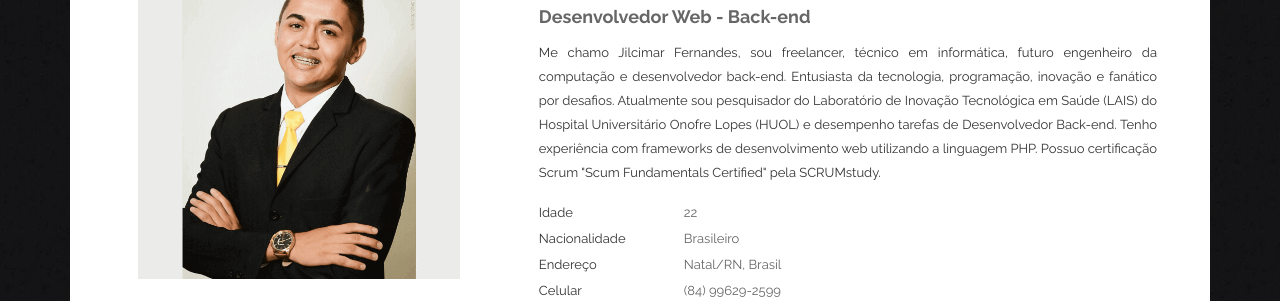
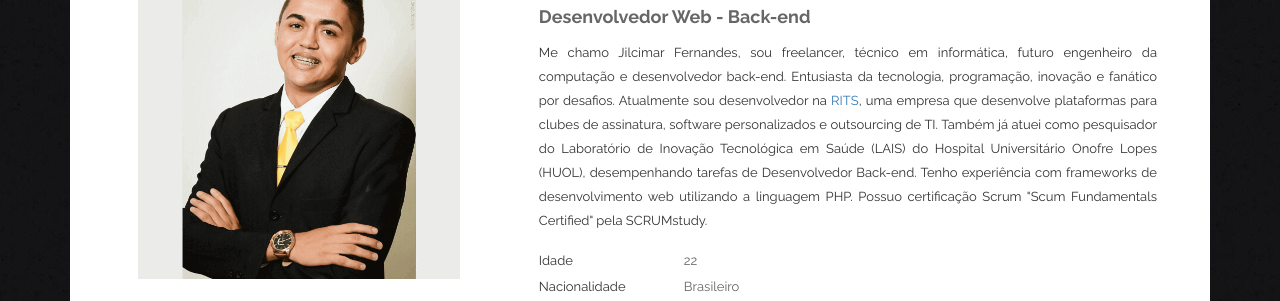
Before and after one commit to jilcimar/jilcimar.github.io, a plain HTML site: page index.html in a window 1280 px wide. Shown: the part 223-524 px from the top of the page. Drawn offline with Linux system fonts and the light colour scheme; some packages are replaced by stand-ins of ours.

Commit message:
atualizando a descrição

```diff
--- a/index.html
+++ b/index.html
@@ -127,8 +127,10 @@
                                 <h4>Desenvolvedor Web - Back-end</h4>
                                 <p style="text-align:justify;">Me chamo Jilcimar Fernandes, sou freelancer, técnico em informática, futuro engenheiro
                                   da computação e desenvolvedor back-end. Entusiasta da tecnologia, programação, inovação
-                                  e fanático por desafios. Atualmente sou pesquisador do Laboratório de Inovação
-                                   Tecnológica em Saúde (LAIS) do Hospital Universitário Onofre Lopes (HUOL) e desempenho
+                                  e fanático por desafios. Atualmente sou desenvolvedor na <a href="https://rits.dev/">RITS</a>, uma empresa que desenvolve plataformas
+                                  para clubes de assinatura, software personalizados e outsourcing de TI. Também já atuei como
+                                   pesquisador do Laboratório de Inovação
+                                   Tecnológica em Saúde (LAIS) do Hospital Universitário Onofre Lopes (HUOL), desempenhando
                                    tarefas de Desenvolvedor Back-end. Tenho experiência com frameworks de desenvolvimento web
                                    utilizando a linguagem PHP. Possuo certificação Scrum "Scum Fundamentals Certified" pela SCRUMstudy.
                                 </p>
```
